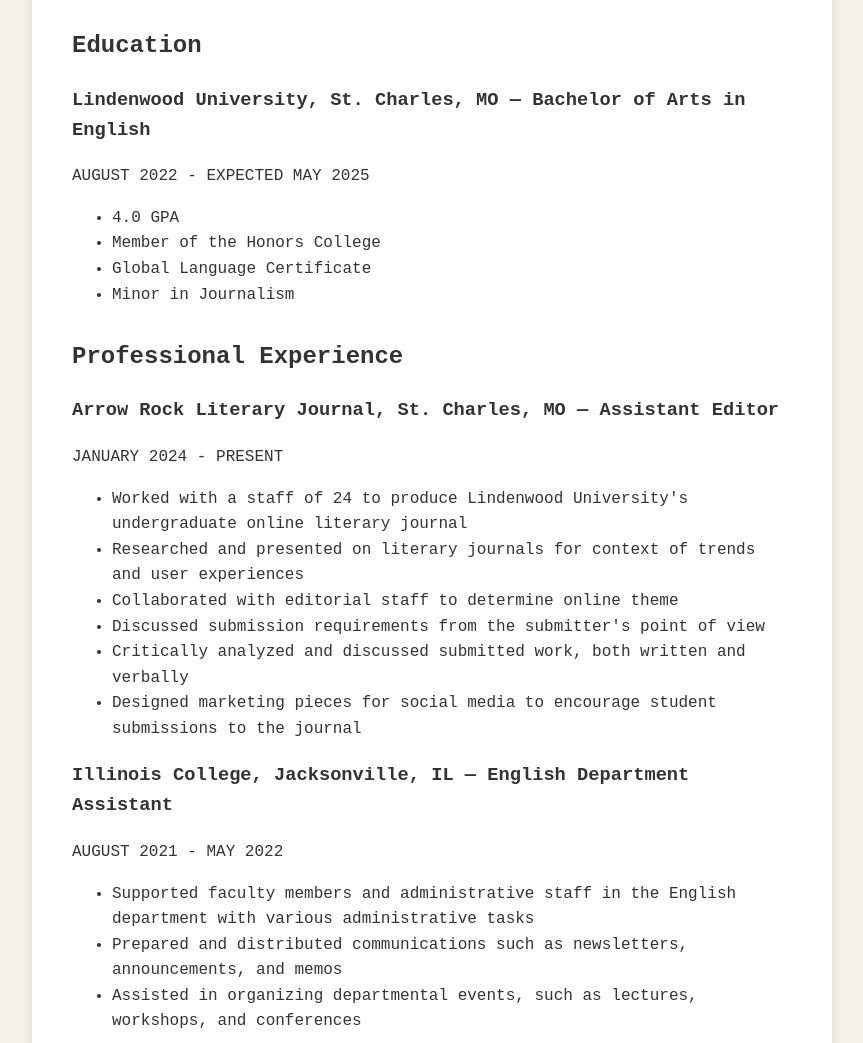
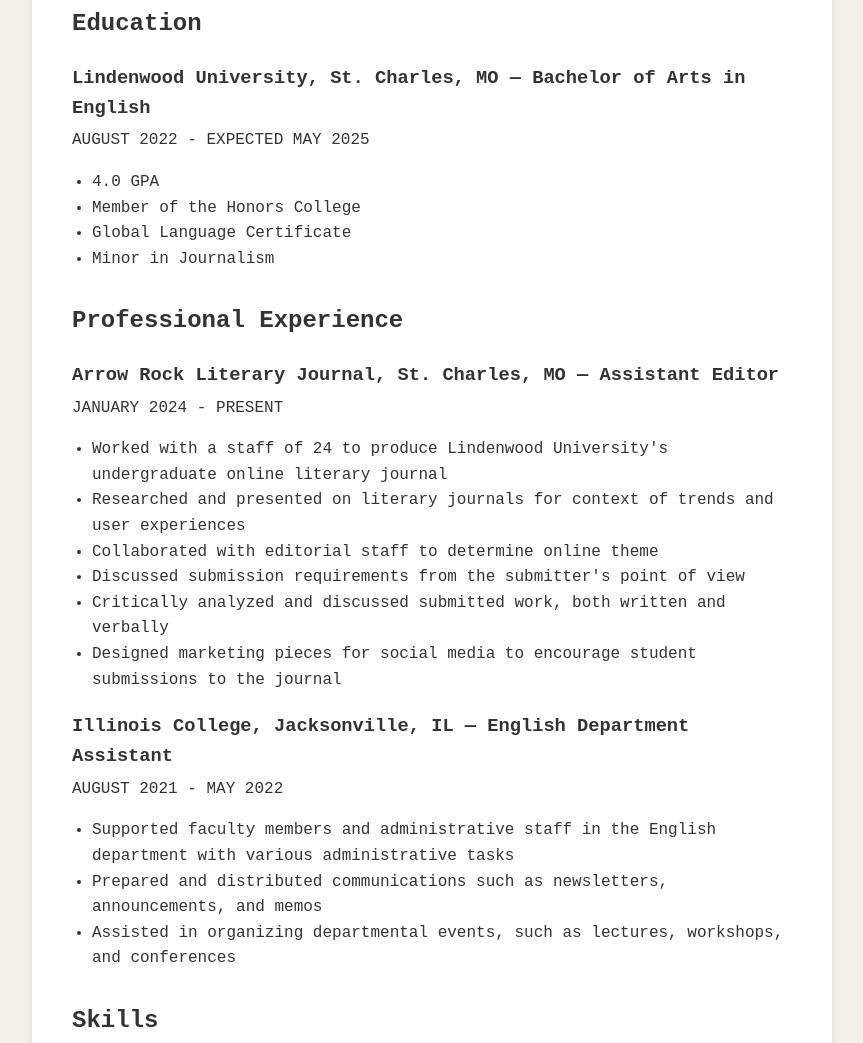
Before and after one commit to georgia-coomer/CV-Resume, a plain HTML site: page index.html in a window 1280 px wide. Shown: the part 323-1366 px from the top of the page, without its empty margins (208-1071 px from the left). Drawn offline with Linux system fonts and the light colour scheme.

Commit message:
re-wrote it

```diff
--- a/styles.css
+++ b/styles.css
@@ -14,8 +14,12 @@ body {
     box-shadow: 0 0 10px rgba(0,0,0,0.1);
 }
 
-h1, h2 {
+h1, h2, h3 {
     font-family: 'Courier New', monospace;
+}
+
+h3 {
+    margin-bottom: 5px;
 }
 
 .header {
@@ -50,6 +54,14 @@ h1, h2 {
     50% { border-color: #333; }
 }
 
+ul {
+    padding-left: 20px;
+}
+
+p {
+    margin: 5px 0;
+}
+
 @media (max-width: 600px) {
     body {
         padding: 10px;
```
